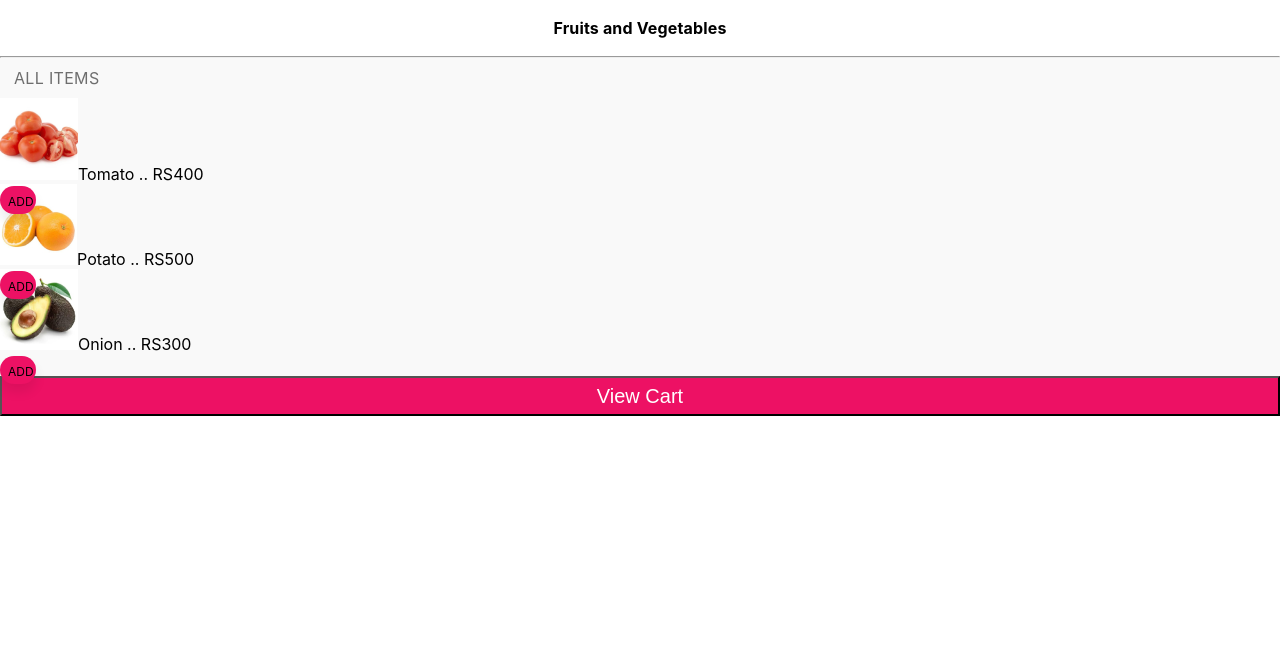
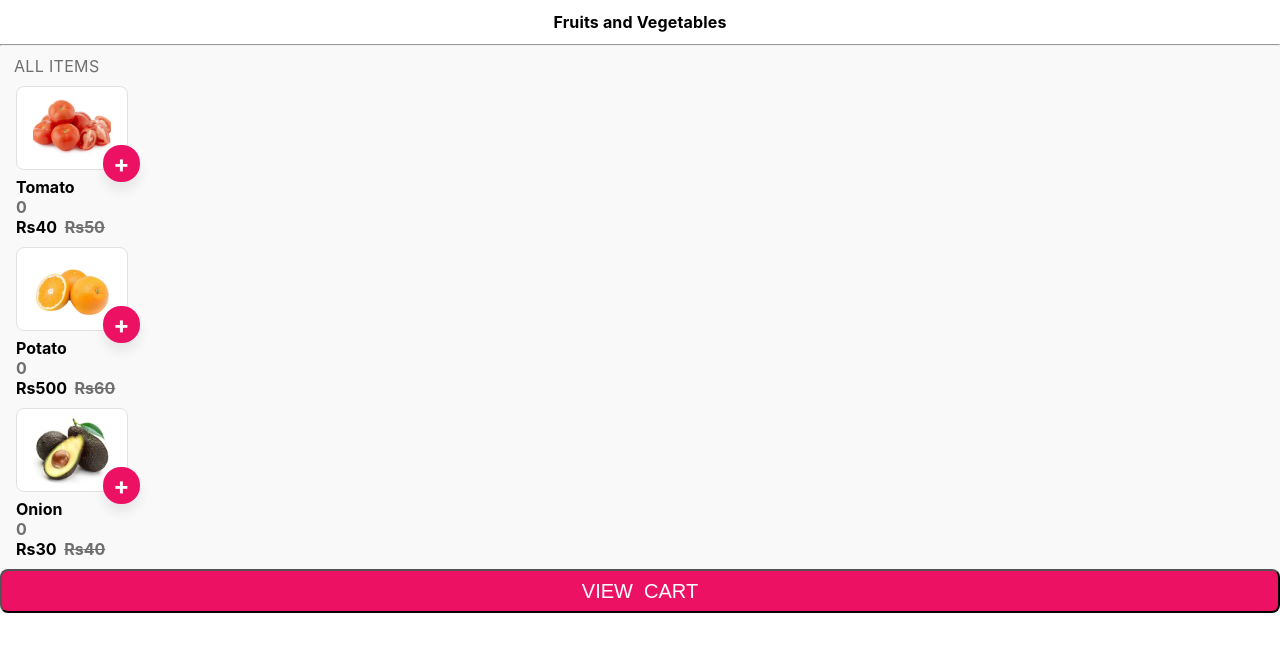
Before and after one commit to shammy-raushan/reducer-store, a React (Create React App) app: page / in a window 1280 px wide. Shown: the top 652 px of the page. Built offline with nearby package versions, Linux system fonts and the light colour scheme; no server answers.

Commit message:
Css changes

```diff
--- a/src/cartItems.js
+++ b/src/cartItems.js
@@ -7,9 +7,10 @@ const cartItems = [
   {
     id: "1",
     title: "Tomato",
-    price: "400",
+    price: "40",
     img: Tomato,
     quantity: 0,
+    mrp: "50",
   },
   {
     id: "2",
@@ -17,13 +18,15 @@ const cartItems = [
     price: "500",
     img: Lemon,
     quantity: 0,
+    mrp: "60",
   },
   {
     id: "3",
     title: "Onion",
-    price: "300",
+    price: "30",
     img: Avacado,
     quantity: 0,
+    mrp: "40",
   },
   // {
   //   id: "4",
--- a/src/components/Cart.css
+++ b/src/components/Cart.css
@@ -1,6 +1,6 @@
 .heading {
   text-align: center;
-  margin: 18px 0;
+  margin: 12px 0;
   font-weight: 700;
   size: 16px;
   line-height: 20px;
@@ -16,20 +16,30 @@
 }
 .plusBtn {
   background: #ed1164;
+  display: flex;
+  flex-direction: row;
+  justify-content: center;
+  align-items: center;
+  padding: 8px;
+  gap: 8px;
+  width: 21px;
+  height: 21px;
+  left: 86px;
+  top: 58px;
   box-shadow: 0px 8px 12px rgba(0, 0, 0, 0.08);
   border-radius: 18px;
-  padding: 8px;
-  gap: 8px;
-  width: 20px;
-  height: 12px;
-  margin-top: 2px;
-  font-size: 12px;
   position: absolute;
 }
+.plusMinusBtn {
+  position: absolute;
+}
+.plusSymbol {
+  color: #ffffff;
+}
 .itemContainer {
-  /* height: 120px;
-  width: 100px;
-  background: #808080; */
+  padding-left: 16px;
+  max-width: fit-content;
+  /* background: red; */
 }
 .imgContainer {
   background: #fff;
@@ -42,11 +52,26 @@
   border-radius: 8px;
   text-align: center;
   position: relative;
+  margin-bottom: 20px;
 }
 .btn {
   background: #ed1164;
-  color: white;
+  color: #fff;
   width: 100%;
-  height: 40px;
+  height: 44px;
   font-size: 20px;
+  display: flex;
+  flex-direction: row;
+  justify-content: center;
+  align-items: center;
+  padding: 12px 16px;
+  gap: 16px;
+  border-radius: 8px;
+  flex: none;
+  order: 1;
+  flex-grow: 1;
 }
+.headerClass {
+  margin-top: 0;
+  margin-bottom: 0;
+}
--- a/src/components/Home/HomePage.js
+++ b/src/components/Home/HomePage.js
@@ -26,8 +26,6 @@ const HomePage = () => {
           </div>
         ))}
 
-        <footer>
-          <h5>
         <div>
           {quantity >= 1 && (
             <div>
@@ -37,10 +35,8 @@ const HomePage = () => {
         </div>
 
         <button className="btn" onClick={goToCart}>
-              View Cart
+          VIEW &nbsp;CART
         </button>
-          </h5>
-        </footer>
       </div>
     </>
   );
--- a/src/components/Home/ItemList.js
+++ b/src/components/Home/ItemList.js
@@ -2,16 +2,63 @@ import React, { useState } from "react";
 import { removeItem, increase, decrease } from "../../features/cart/cartSlice";
 import { useDispatch } from "react-redux";
 import "../Cart.css";
+import ADD from "../../../src/assets/AddBtn.png";
 
-const ItemList = ({ id, title, price, quantity, img }) => {
+const ItemList = ({ id, title, price, quantity, img, mrp }) => {
   const [showText, setShowText] = useState(false);
   const dispatch = useDispatch();
 
   return (
-    <div>
-      <div className="itemContainer">
-        <img src={img} />
-        {title} .. RS{price}
+    <div className="itemContainer">
+      <div className="imgContainer">
+        <img src={img} />{" "}
+        {!showText ? (
+          <div
+            className="plusBtn"
+            onClick={() => {
+              setShowText(true);
+              dispatch(increase({ id }));
+            }}
+          >
+            <h2 className="plusSymbol">+</h2>
+          </div>
+        ) : (
+          <div></div>
+        )}
+      </div>
+      <div
+        style={{
+          marginBottom: "10px",
+        }}
+      >
+        <h4
+          className="headerClass"
+          style={{
+            marginTop: "-13px",
+          }}
+        >
+          {title}
+        </h4>
+        <h4
+          className="headerClass"
+          style={{
+            color: "#6e6e6e",
+          }}
+        >
+          {quantity}{" "}
+        </h4>
+        <h4 className="headerClass">
+          Rs{price} &nbsp;
+          <s
+            style={{
+              color: "#6e6e6e",
+            }}
+          >
+            Rs{mrp}
+          </s>
+        </h4>
+      </div>
+      <div className="plusMinusBtn">
         {showText && (
           <div
             style={{
@@ -19,15 +66,6 @@ const ItemList = ({ id, title, price, quantity, img }) => {
               marginLeft: "36px",
             }}
           >
-            <button
-              onClick={() => {
-                dispatch(increase({ id }));
-              }}
-            >
-              +
-            </button>
-            {quantity}
-
             <button
               onClick={() => {
                 dispatch(decrease({ id }));
@@ -38,27 +76,18 @@ const ItemList = ({ id, title, price, quantity, img }) => {
             >
               -
             </button>
+            {quantity}
+
+            <button
+              onClick={() => {
+                dispatch(increase({ id }));
+              }}
+            >
+              +
+            </button>
           </div>
         )}
       </div>
-      {!showText ? (
-        <div
-          className="plusBtn"
-          onClick={() => {
-            setShowText(true);
-            dispatch(increase({ id }));
-          }}
-        >
-          ADD
-        </div>
-      ) : (
-        <div
-          style={{
-            height: "40px",
-            color: "red",
-          }}
-        ></div>
-      )}
     </div>
   );
 };
```
Also changed, not shown: src/assets/AddBtn.png (added). Lines whose indentation alone changed are shown as unchanged.
